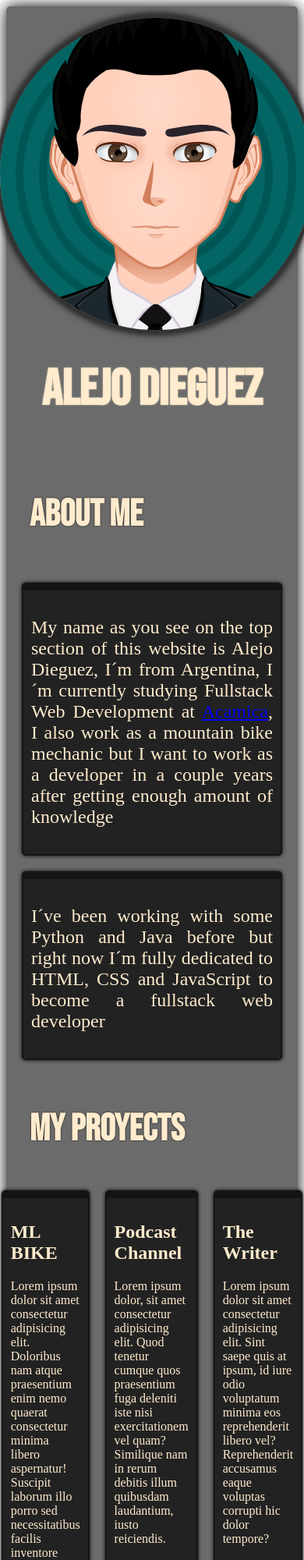
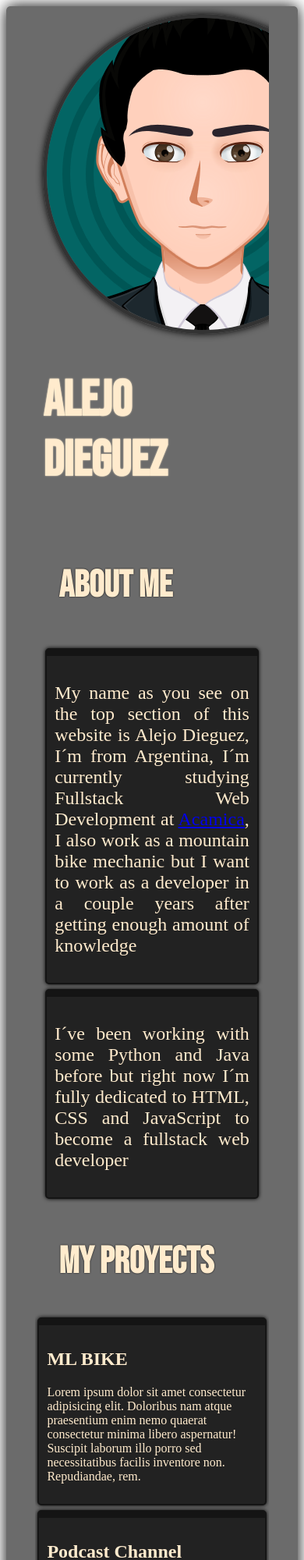
Before and after one commit to alejodieguez1/portafolio, a plain HTML site: page index.html in a window 390 px wide. Shown: the top 2000 px of the page at 78% size. Drawn offline with Linux system fonts and the light colour scheme.

Commit message:
Made responsive website
added a main container to the body and added media queries to the css through sass

```diff
--- a/index.html
+++ b/index.html
@@ -9,6 +9,7 @@
         <link href="https://fonts.googleapis.com/css2?family=Bebas+Neue&display=swap" rel="stylesheet">
     </head>
     <body>
+        <div class="main-container">
         <header class="profile-container">
             <div class="profile-image">
                 <img src="/portafolio/img/myAvatar.png" alt="">
@@ -99,5 +100,6 @@
                 </a>
             </div>
         </footer>
+    </div>
     </body>
 </html>
--- a/styles/stylo.scss
+++ b/styles/stylo.scss
@@ -19,6 +19,12 @@ body {
     border-radius: 5px;
     box-shadow: 0px 0px 20px black;
     animation: image-start 0.5s;
+    .main-container {
+        width: 80%;
+        max-width: 1000px;
+        margin: 0 auto;
+        overflow: hidden;
+    }
     .information-title, .projects-title, .contact-title, .footer-title {
         padding-left: 30px;
         font-family: 'Bebas Neue', cursive;
@@ -43,8 +49,8 @@ body {
     padding: 10px;
     margin: auto;
     .profile-image {
-        width: 400px;
-        height: 400px;
+        width: 40%;
+        height: 40%;
         animation: image-start 1.25s;
         img {
             border: 5px solid #333333;
@@ -81,7 +87,7 @@ body {
         font-size: 1.5rem;
         padding: 10px;
         background: rgb(34, 34, 34);
-        margin: 10px;
+        margin: 1%;
         box-shadow: 0px 0px 5px black;
         border: 2px solid rgb(20, 20, 20);
         border-top: 10px solid rgb(20, 20, 20);
@@ -95,7 +101,7 @@ body {
         font-size: 1.5rem;
         padding: 10px;
         background: rgb(34, 34, 34);
-        margin: 10px;
+        margin: 1%;
         box-shadow: 0px 0px 5px black;
         border: 2px solid rgb(20, 20, 20);
         border-top: 10px solid rgb(20, 20, 20);
@@ -113,7 +119,7 @@ body {
         color: blanchedalmond;
         background: rgb(34, 34, 34);
         padding: 10px;
-        margin: 10px;
+        margin: 1%;
         border: 2px solid rgb(20, 20, 20);
         border-top: 10px solid rgb(20, 20, 20);
         border-radius: 5px;
@@ -123,7 +129,7 @@ body {
         color: blanchedalmond;
         background: rgb(34, 34, 34);
         padding: 10px;
-        margin: 10px;
+        margin: 1%;
         border: 2px solid rgb(20, 20, 20);
         border-top: 10px solid rgb(20, 20, 20);
         border-radius: 5px;
@@ -133,7 +139,7 @@ body {
         color: blanchedalmond;
         background: rgb(34, 34, 34);
         padding: 10px;
-        margin: 10px;
+        margin: 1%;
         border: 2px solid rgb(20, 20, 20);
         border-top: 10px solid rgb(20, 20, 20);
         border-radius: 5px;
@@ -149,7 +155,7 @@ body {
         color: blanchedalmond;
         background: rgb(34, 34, 34);
         padding: 40px;
-        margin: 10px;
+        margin: 1%;
         border: 2px solid rgb(20, 20, 20);
         border-top: 10px solid rgb(20, 20, 20);
         border-radius: 5px;
@@ -158,10 +164,10 @@ body {
             display: flex;
             flex-direction: column;
             padding: 10px;
-            margin: 10px;
+            margin: 1%;
             input {
                 padding: 10px;
-                margin: 10px;
+                margin: 1%;
                 border: none;
                 border-radius: 10px;
                 background: blanchedalmond;
@@ -192,7 +198,7 @@ body {
     }
 }
 footer {
-    margin: 10px;
+    margin: 1%;
     display: flex;
     flex-direction: row;
     justify-content: center;
@@ -224,7 +230,7 @@ footer {
         }
     }
     .sass {
-        padding-top: 30px;
+        padding-top: 20px;
         width: 8%;
         height: 190px;
         img {
@@ -234,3 +240,19 @@ footer {
         }
     }
 }
+@media screen and (max-width:760px) {
+    .profile-container {
+        align-items: stretch;
+    }
+    .main-projects {
+        flex-direction: column;
+    }
+    footer {
+        flex-direction: column;
+        align-items: center;
+        .acamica, .html, .css3, .sass {
+            width: 20%;
+            height: 200px;
+        }
+    }
+}
```
Also changed, not shown: styles/style.css, 1 other file.
